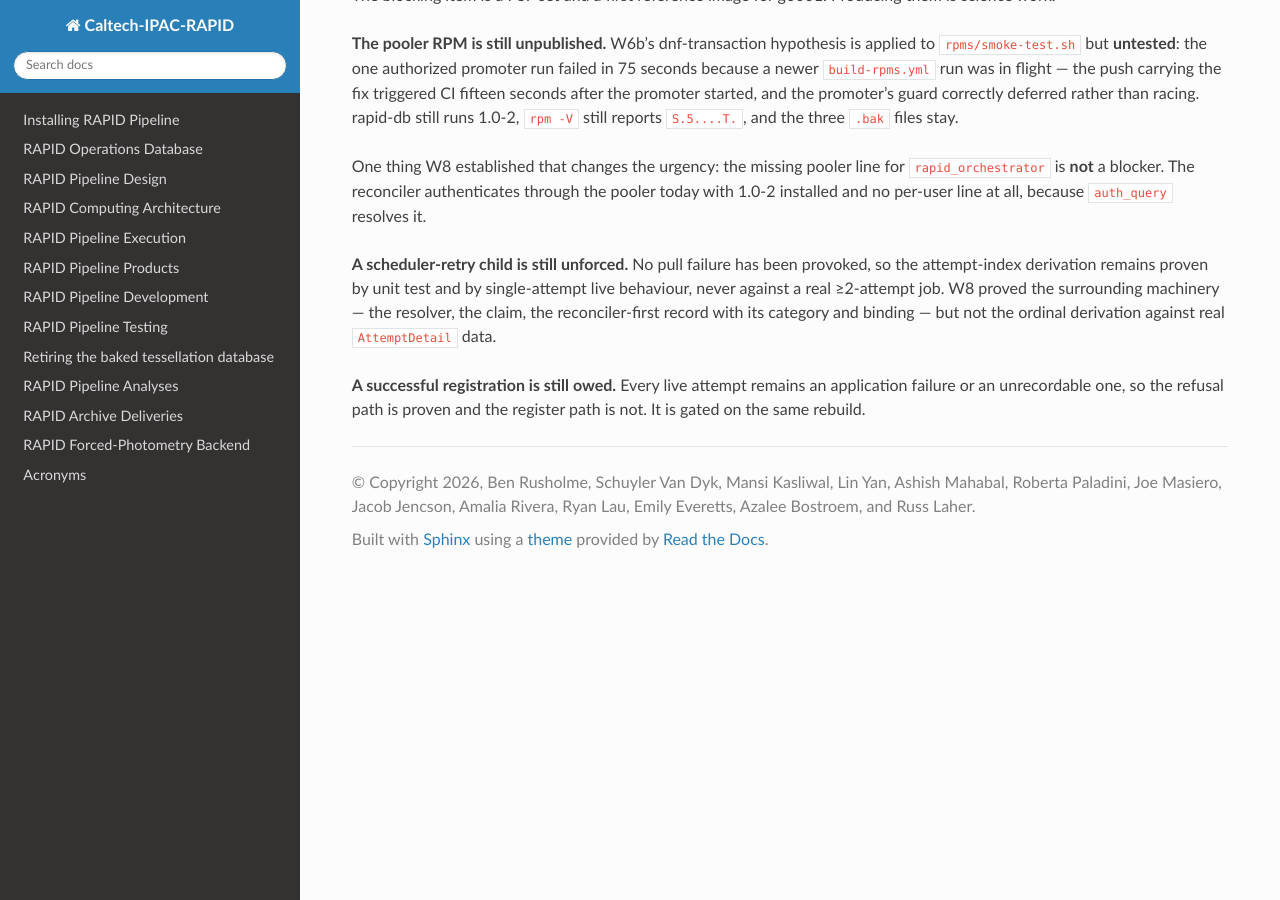
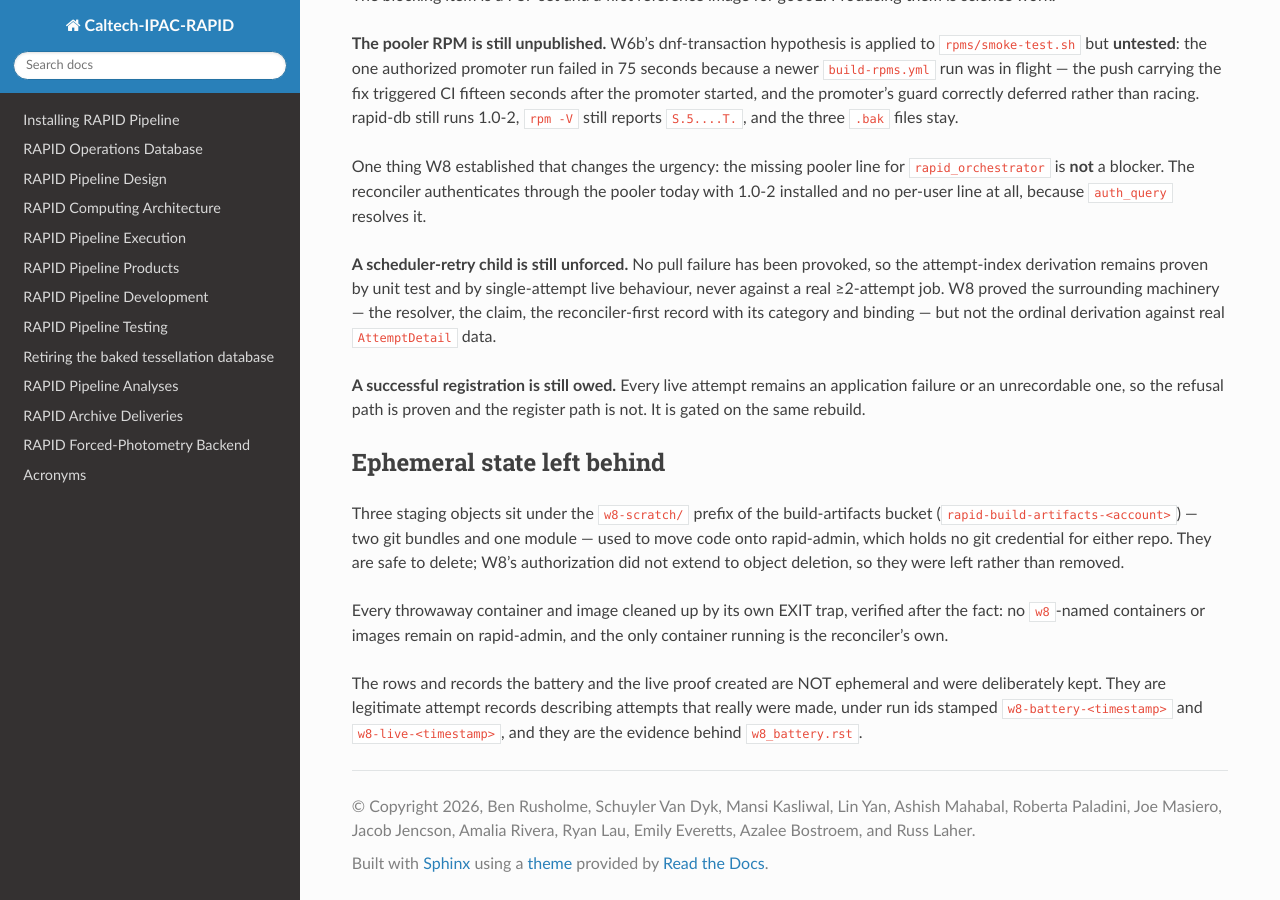
Before and after one commit to Caltech-IPAC/rapid, a Sphinx documentation site: the page built from docs/source/dev/w8_state_summary.rst, in a window 1280 px wide and 900 px high, scrolled down 3367 px. Built offline with Sphinx 7.4.7 and the Read the Docs theme 3.1.0, drawn with Linux system fonts in a browser that asks for light colours.

Commit message:
docs: the ephemeral state W8 left, and what was deliberately kept

```diff
--- a/docs/source/dev/w8_state_summary.rst
+++ b/docs/source/dev/w8_state_summary.rst
@@ -209,3 +209,22 @@
 **A successful registration is still owed.** Every live attempt remains an
 application failure or an unrecordable one, so the refusal path is proven and
 the register path is not. It is gated on the same rebuild.
+
+Ephemeral state left behind
+---------------------------
+
+Three staging objects sit under the ``w8-scratch/`` prefix of the
+build-artifacts bucket (``rapid-build-artifacts-<account>``) — two git
+bundles and one module — used to move code onto rapid-admin, which holds no
+git credential for either repo. They are safe to delete; W8's authorization
+did not extend to object deletion, so they were left rather than removed.
+
+Every throwaway container and image cleaned up by its own EXIT trap, verified
+after the fact: no ``w8``-named containers or images remain on rapid-admin,
+and the only container running is the reconciler's own.
+
+The rows and records the battery and the live proof created are NOT ephemeral
+and were deliberately kept. They are legitimate attempt records describing
+attempts that really were made, under run ids stamped
+``w8-battery-<timestamp>`` and ``w8-live-<timestamp>``, and they are the
+evidence behind ``w8_battery.rst``.
```
